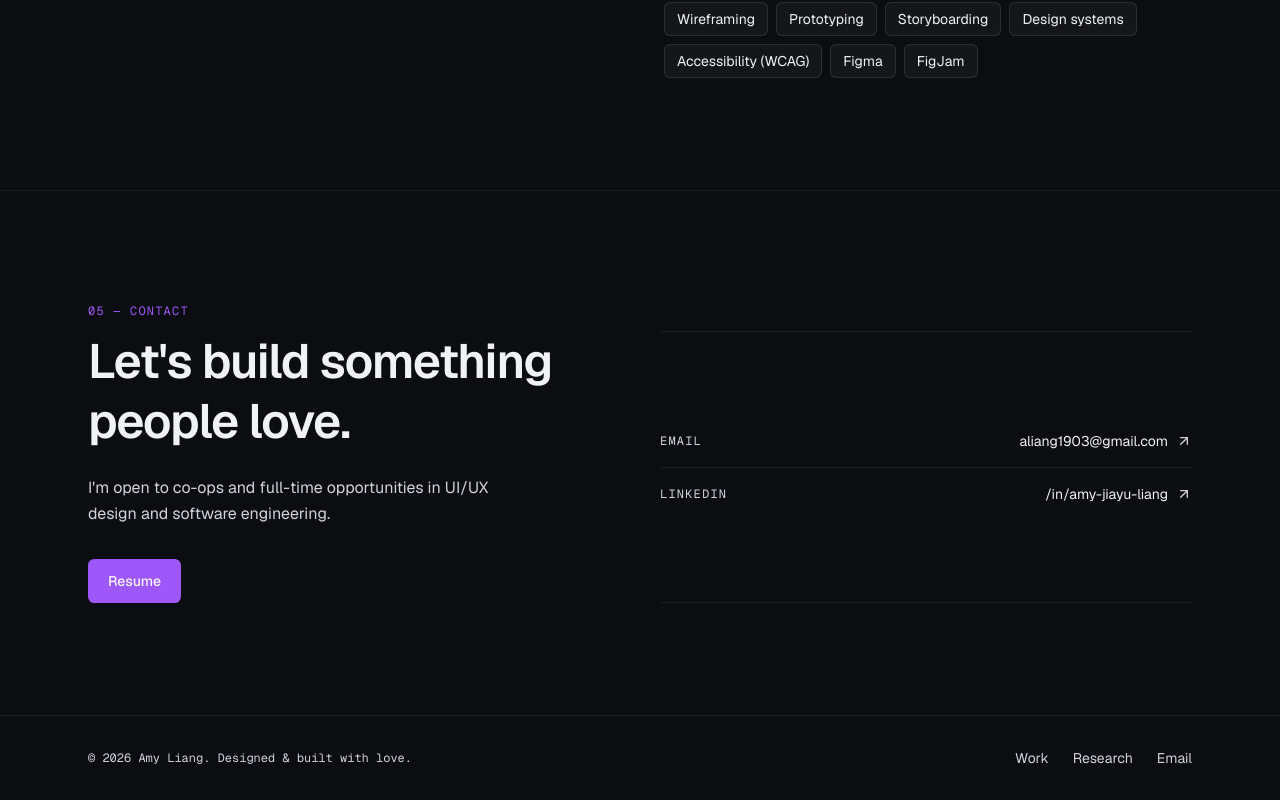
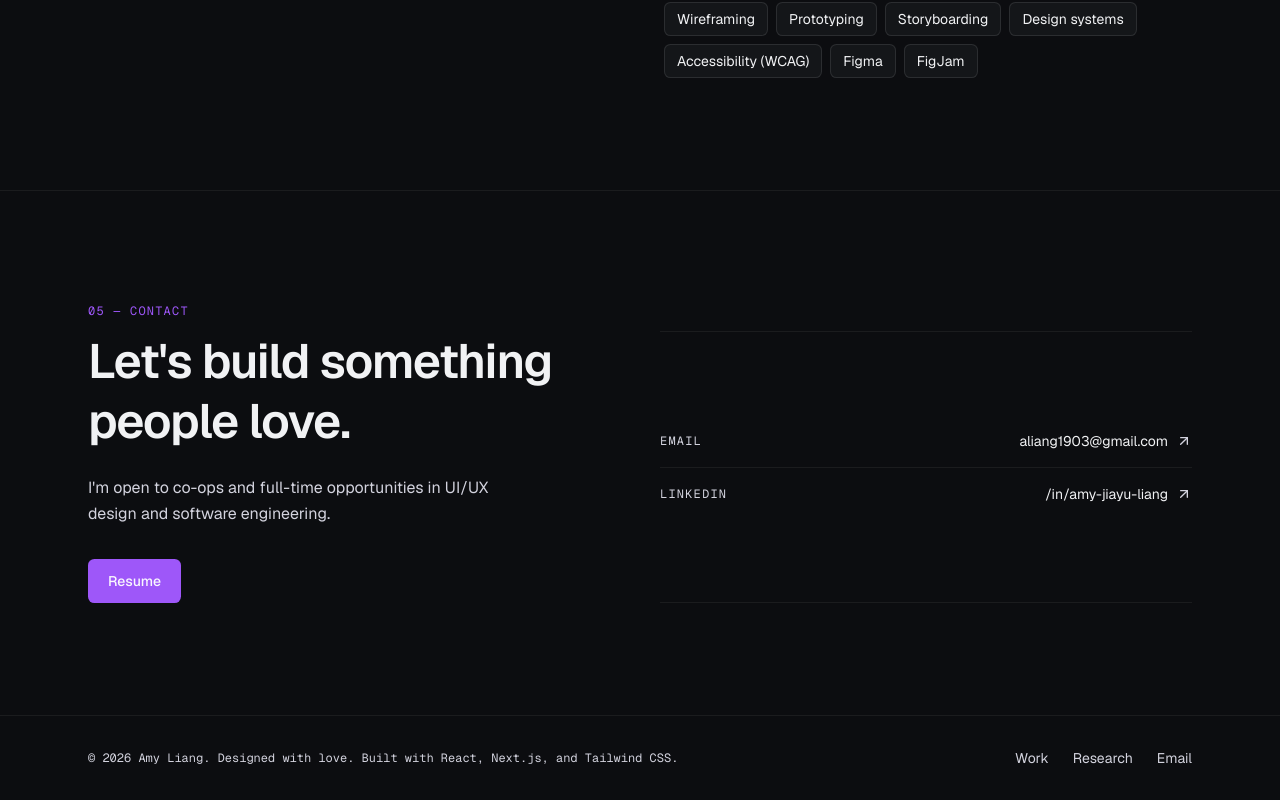
Before and after one commit to liangaj/portfolio, a Next.js app: page / in a window 1280 px wide. Shown: the part 3579-4379 px from the top of the page. Built offline with nearby package versions, Linux system fonts and the light colour scheme.

Commit message:
Updated site footer's message

```diff
--- a/components/site-footer.tsx
+++ b/components/site-footer.tsx
@@ -5,7 +5,7 @@ export function SiteFooter() {
     <footer className="border-t border-border/60">
       <div className="mx-auto flex max-w-6xl flex-col gap-4 px-6 py-8 sm:flex-row sm:items-center sm:justify-between">
         <p className="font-mono text-xs text-muted-foreground">
-          © {new Date().getFullYear()} Amy Liang. Designed &amp; built with love.
+          © {new Date().getFullYear()} Amy Liang. Designed with love. Built with React, Next.js, and Tailwind CSS.
         </p>
         <div className="flex items-center gap-6 text-sm text-muted-foreground">
           <Link href="/#work" className="transition-colors hover:text-foreground">
```
